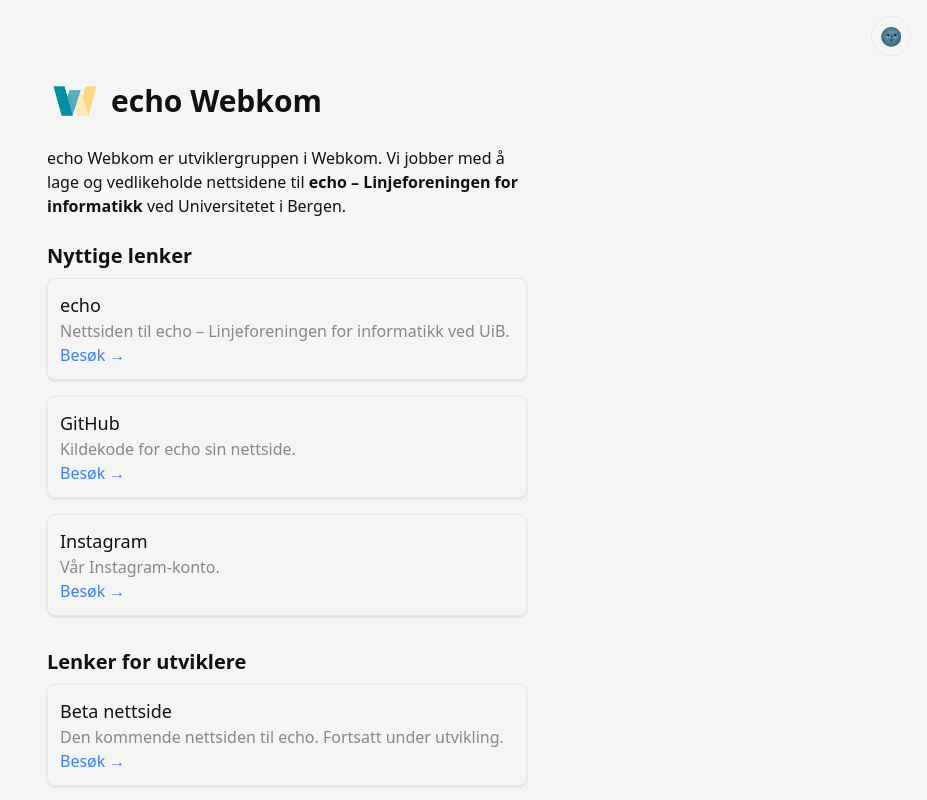
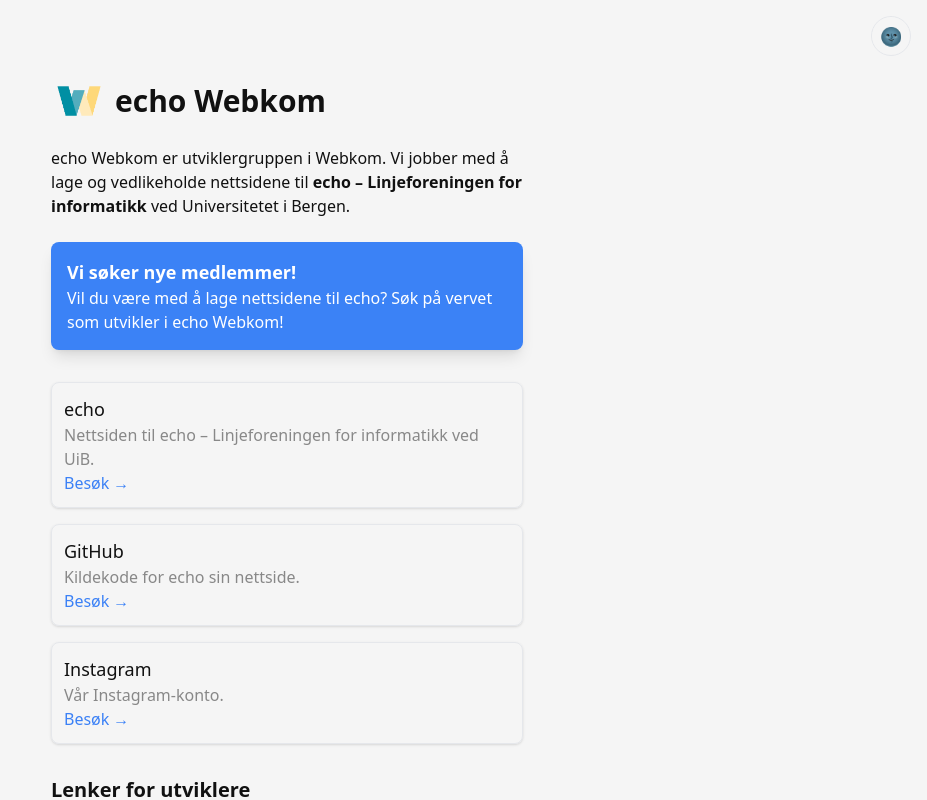
Before and after one commit to echo-webkom/echo-webkom.no, a SvelteKit app: page / in a window 1280 px wide. Shown: the top 800 px of the page, without its empty margins (353-1280 px from the left). Built offline with nearby package versions, Linux system fonts and the light colour scheme.

Commit message:
✨ Add banner

```diff
--- a/src/lib/components/ListItem.svelte
+++ b/src/lib/components/ListItem.svelte
@@ -15,9 +15,7 @@
 			<slot name="desc" />
 		</p>
 
-		<p
-			class="flex flex-row items-center gap-1 group-hover:gap-2 text-accent transition-all duration-200"
-		>
+		<p class="flex flex-row items-center gap-1 group-hover:gap-2 text-accent duration-200">
 			<span>Besøk</span>
 			<span>&rarr;</span>
 		</p>
--- a/src/routes/+page.svelte
+++ b/src/routes/+page.svelte
@@ -1,10 +1,17 @@
 <script lang="ts">
+	import type { Config } from '@sveltejs/adapter-vercel';
 	import ListItem from '$lib/components/ListItem.svelte';
 	import { links, newLinks } from '$lib/links';
 	import WebkomLogo from '$lib/assets/webkom-logo.png';
+
+	export const config = {
+		isr: {
+			expiration: false
+		}
+	} satisfies Config;
 </script>
 
-<main class="max-w-lg mx-auto min-h-screen py-20 space-y-6 px-4">
+<main class="max-w-lg mx-auto min-h-screen py-14 sm:py-20 space-y-6 px-5">
 	<div class="flex flex-row items-center gap-2">
 		<img src={WebkomLogo} alt="echo logo" class="w-14 h-auto" />
 		<h1 class="text-3xl font-bold">echo Webkom</h1>
@@ -15,9 +22,15 @@
 		<b> echo &ndash; Linjeforeningen for informatikk</b> ved Universitetet i Bergen.
 	</p>
 
+	<a
+		href="https://verv.echo-webkom.no"
+		class="block p-4 text-white shadow-lg bg-blue-500 rounded-lg transition-transform duration-300 hover:scale-105"
+	>
+		<h3 class="text-lg font-semibold">Vi søker nye medlemmer!</h3>
+		<p>Vil du være med å lage nettsidene til echo? Søk på vervet som utvikler i echo Webkom!</p>
+	</a>
+
 	<div>
-		<h2 id="links" class="text-xl font-semibold">Nyttige lenker</h2>
-
 		<ul class="flex flex-col">
 			{#each links as link}
 				<ListItem to={link.to}>
```
